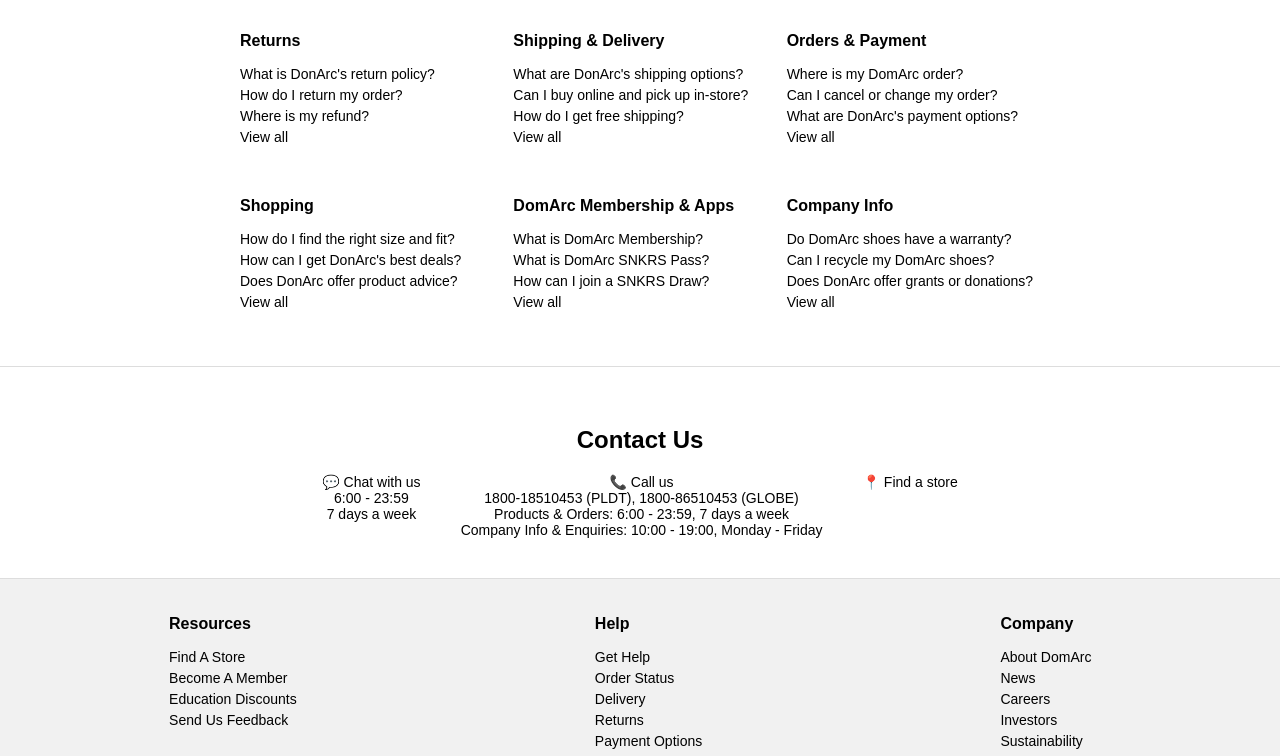
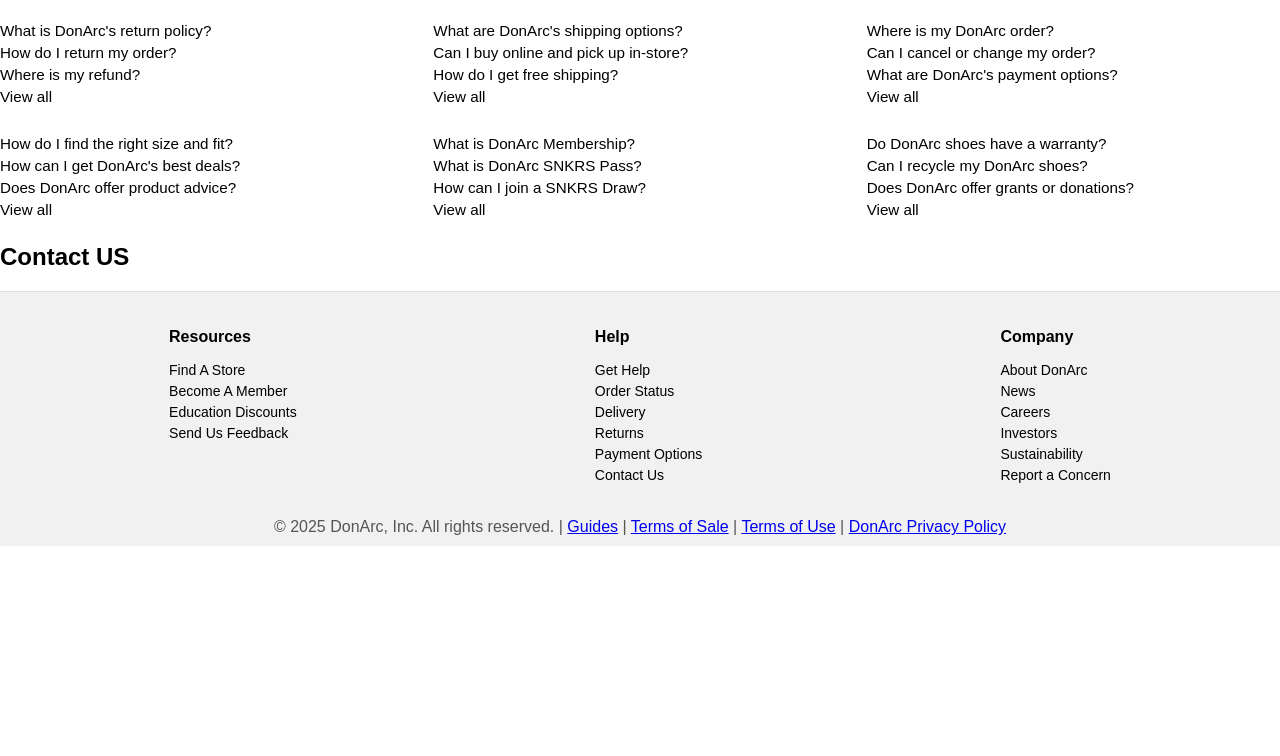
Before and after one commit to BlueSesssss/MosesProj, a plain HTML site: page Helpbtn/index.html in a window 1280 px wide. Shown: the part 399-1155 px from the top of the page. After the commit the page ends 945 px from the top, so only its background shows below. Drawn offline with Linux system fonts and the light colour scheme.

Commit message:
Menu add

```diff
--- a/Helpbtn/index.html
+++ b/Helpbtn/index.html
@@ -28,82 +28,78 @@
             </div>
         </section>
 
-        <section class="quick-assists">
+        <section class="quick-asssists">
             <h2>Quick Assists</h2>
             <p>Answers to our most frequently asked questions are just one click away.</p>
-            <div class="assist-grid">
+            <div class="assist-list">
                 <div class="assist-category">
-                    <h3>Returns</h3>
-                    <ul>
-                        <li><a href="#">What is DonArc's return policy?</a></li>
-                        <li><a href="#">How do I return my order?</a></li>
-                        <li><a href="#">Where is my refund?</a></li>
-                        <li><a href="#">View all</a></li>
-                    </ul>
+                    <button class="accordion">Returns</button>
+                    <div class="panel">
+                        <a href="#">What is DonArc's return policy?</a>
+                        <a href="#">How do I return my order?</a>
+                        <a href="#">Where is my refund?</a>
+                        <a href="#">View all</a>
+                    </div>
                 </div>
                 <div class="assist-category">
-                    <h3>Shipping & Delivery</h3>
-                    <ul>
-                        <li><a href="#">What are DonArc's shipping options?</a></li>
-                        <li><a href="#">Can I buy online and pick up in-store?</a></li>
-                        <li><a href="#">How do I get free shipping?</a></li>
-                        <li><a href="#">View all</a></li>
-                    </ul>
+                    <button class="accordion">Shipping & Delivery</button>
+                    <div class="panel">
+                        <a href="#">What are DonArc's shipping options?</a>
+                        <a href="#">Can I buy online and pick up in-store?</a>
+                        <a href="#">How do I get free shipping?</a>
+                        <a href="#">View all</a>
+                    </div>
                 </div>
                 <div class="assist-category">
-                    <h3>Orders & Payment</h3>
-                    <ul>
-                        <li><a href="#">Where is my DomArc order?</a></li>
-                        <li><a href="#">Can I cancel or change my order?</a></li>
-                        <li><a href="#">What are DonArc's payment options?</a></li>
-                        <li><a href="#">View all</a></li>
-                    </ul>
+                    <button class="accordion">Orders & Payment</button>
+                    <div class="panel">
+                        <a href="#">Where is my DonArc order?</a>
+                        <a href="#">Can I cancel or change my order?</a>
+                        <a href="#">What are DonArc's payment options?</a>
+                        <a href="#">View all</a>
+                    </div>
                 </div>
                 <div class="assist-category">
-                    <h3>Shopping</h3>
-                    <ul>
-                        <li><a href="#">How do I find the right size and fit?</a></li>
-                        <li><a href="#">How can I get DonArc's best deals?</a></li>
-                        <li><a href="#">Does DonArc offer product advice?</a></li>
-                        <li><a href="#">View all</a></li>
-                    </ul>
+                    <button class="accordion">Shopping</button>
+                    <div class="panel">
+                        <a href="#">How do I find the right size and fit?</a>
+                        <a href="#">How can I get DonArc's best deals?</a>
+                        <a href="#">Does DonArc offer product advice?</a>
+                        <a href="#">View all</a>
+                    </div>
                 </div>
                 <div class="assist-category">
-                    <h3>DomArc Membership & Apps</h3>
-                    <ul>
-                        <li><a href="#">What is DomArc Membership?</a></li>
-                        <li><a href="#">What is DomArc SNKRS Pass?</a></li>
-                        <li><a href="#">How can I join a SNKRS Draw?</a></li>
-                        <li><a href="#">View all</a></li>
-                    </ul>
+                    <button class="accordion">DonArc Membership & Apps</button>
+                    <div class="panel">
+                        <a href="#">What is DonArc Membership?</a>
+                        <a href="#">What is DonArc SNKRS Pass?</a>
+                        <a href="#">How can I join a SNKRS Draw?</a>
+                        <a href="#">View all</a>
+                    </div>
                 </div>
                 <div class="assist-category">
-                    <h3>Company Info</h3>
-                    <ul>
-                        <li><a href="#">Do DomArc shoes have a warranty?</a></li>
-                        <li><a href="#">Can I recycle my DomArc shoes?</a></li>
-                        <li><a href="#">Does DonArc offer grants or donations?</a></li>
-                        <li><a href="#">View all</a></li>
-                    </ul>
+                    <button class="accordion">Company Info</button>
+                    <div class="panel">
+                        <a href="#">Do DonArc shoes have a warranty?</a>
+                        <a href="#">Can I recycle my DonArc shoes?</a>
+                        <a href="#">Does DonArc offer grants or donations?</a>
+                        <a href="#">View all</a>
+                    </div>
                 </div>
             </div>
         </section>
+    </main>
 
-        <section class="contact-us">
-            <h2>Contact Us</h2>
-            <div class="contact-options">
-                <div class="contact-item">💬 Chat with us<br>6:00 - 23:59<br>7 days a week</div>
-                <div class="contact-item">📞 Call us<br>1800-18510453 (PLDT), 1800-86510453 (GLOBE)<br>Products & Orders: 6:00 - 23:59, 7 days a week<br>Company Info & Enquiries: 10:00 - 19:00, Monday - Friday</div>
-                <div class="contact-item">📍 Find a store</div>
-            </div>
-        </section>
-    </main>
+    <section class="Contact us-section">
+        <h1>Contact US</h1>
+
+    </section>
 
     <footer>
         <div class="footer-links">
             <div class="footer-section">
                 <h3>Resources</h3>
-                <a href="#">Find A Store</a>
+                <a href="../Findastorebtn/index.html">Find A Store</a>
                 <a href="#">Become A Member</a>
                 <a href="#">Education Discounts</a>
                 <a href="#">Send Us Feedback</a>
@@ -119,7 +115,7 @@
             </div>
             <div class="footer-section">
                 <h3>Company</h3>
-                <a href="#">About DomArc</a>
+                <a href="#">About DonArc</a>
                 <a href="#">News</a>
                 <a href="#">Careers</a>
                 <a href="#">Investors</a>
@@ -127,7 +123,7 @@
                 <a href="#">Report a Concern</a>
             </div>
         </div>
-        <p class="footer-bottom">&copy; 2025 DonArc, Inc. All rights reserved. | <a href="#">Guides</a> | <a href="#">Terms of Sale</a> | <a href="#">Terms of Use</a> | <a href="#">DomArc Privacy Policy</a></p>
+        <p class="footer-bottom">&copy; 2025 DonArc, Inc. All rights reserved. | <a href="#">Guides</a> | <a href="#">Terms of Sale</a> | <a href="#">Terms of Use</a> | <a href="#">DonArc Privacy Policy</a></p>
     </footer>
 </body>
 </html>
--- a/Helpbtn/script.js
+++ b/Helpbtn/script.js
@@ -1,9 +1,6 @@
-// Script for Help Page Interactivity
-
-document.addEventListener("DOMContentLoaded", () => {
-    // Add interactivity for FAQ items
+document.addEventListener("DOMContentLoaded", function () {
+    /** 📌 Quick Assists Click Handling **/
     const assistLinks = document.querySelectorAll(".quick-assists a");
-
     assistLinks.forEach(link => {
         link.addEventListener("click", (e) => {
             e.preventDefault();
@@ -11,18 +8,91 @@ document.addEventListener("DOMContentLoaded", () => {
         });
     });
 
-    // Example: Toggle contact info visibility
-    const contactUs = document.querySelector(".contact-us");
-    const toggleButton = document.createElement("button");
-    toggleButton.textContent = "Toggle Contact Info";
-    toggleButton.style.margin = "20px auto";
-    toggleButton.style.display = "block";
-    toggleButton.style.padding = "10px 20px";
-    toggleButton.style.fontSize = "1rem";
+    /** 📌 Handle Accordion & Screen Resizing **/
+    function handleScreenResize() {
+        const accordions = document.querySelectorAll(".accordion");
+        const isMobile = window.innerWidth <= 768;
 
-    toggleButton.addEventListener("click", () => {
-        contactUs.style.display = contactUs.style.display === "none" ? "flex" : "none";
+        accordions.forEach(button => {
+            const panel = button.nextElementSibling;
+
+            if (isMobile) {
+                panel.style.maxHeight = null; // Collapse on small screens
+
+                // Add event listener only if not already added
+                if (!button.hasAttribute("data-listener")) {
+                    button.addEventListener("click", togglePanel);
+                    button.setAttribute("data-listener", "true"); // Prevent duplicate listeners
+                }
+            } else {
+                panel.style.maxHeight = panel.scrollHeight + "px"; // Always expanded on large screens
+                panel.style.display = "block"; // Ensure visibility
+                button.removeEventListener("click", togglePanel);
+                button.removeAttribute("data-listener"); // Allow re-adding if resized back to mobile
+            }
+        });
+    }
+
+    function togglePanel() {
+        const panel = this.nextElementSibling;
+        if (panel.style.maxHeight) {
+            panel.style.maxHeight = null; // Collapse
+        } else {
+            panel.style.maxHeight = panel.scrollHeight + "px"; // Expand
+        }
+    }
+
+    window.addEventListener("resize", handleScreenResize);
+    handleScreenResize(); // Run on page load
+
+    /** 📌 Dictionary API Fetch **/
+    const searchInput = document.getElementById("search-input"); // Input field
+    const searchButton = document.getElementById("search-button"); // Search button
+    const resultContainer = document.getElementById("search-results"); // Where results show
+
+    async function fetchDefinition(word) {
+        if (!word) {
+            resultContainer.innerHTML = "<p style='color:red;'>Please enter a word.</p>";
+            return;
+        }
+
+        try {
+            resultContainer.innerHTML = "<p>Loading...</p>"; // Show loading state
+            const response = await fetch(`https://api.dictionaryapi.dev/api/v2/entries/en/${word}`);
+            if (!response.ok) {
+                throw new Error("Word not found");
+            }
+            const data = await response.json();
+            displayDefinition(data);
+        } catch (error) {
+            resultContainer.innerHTML = `<p style='color:red;'>${error.message}</p>`;
+        }
+    }
+
+    function displayDefinition(data) {
+        const wordData = data[0];
+        const meanings = wordData.meanings.map(meaning => `
+            <div>
+                <strong>${meaning.partOfSpeech}</strong>: ${meaning.definitions[0].definition}
+            </div>
+        `).join("<br>");
+
+        resultContainer.innerHTML = `
+            <h3>${wordData.word}</h3>
+            ${meanings}
+        `;
+    }
+
+    // Search button click event
+    searchButton.addEventListener("click", function () {
+        const word = searchInput.value.trim();
+        fetchDefinition(word);
     });
 
-    document.body.insertBefore(toggleButton, contactUs);
+    // Allow "Enter" key to trigger search
+    searchInput.addEventListener("keypress", function (event) {
+        if (event.key === "Enter") {
+            searchButton.click();
+        }
+    });
 });
--- a/Helpbtn/style.css
+++ b/Helpbtn/style.css
@@ -130,3 +130,119 @@ footer p {
     background: #f1f1f1;
     margin: 0;
 }
+
+/* General Styles */
+.quick-assists {
+    width: 90%;
+    max-width: 1200px;
+    margin: auto;
+    text-align: center; /* Ensures the text inside is centered */
+    padding: 20px; /* Adds some spacing */
+}
+
+
+h2 {
+    font-size: 2em;
+    margin-bottom: 5px;
+    text-align: left;
+}
+
+p {
+    font-size: 1em;
+    color: #555;
+    margin-bottom: 20px;
+    text-align: left;
+}
+
+/* 📌 Responsive Grid Layout */
+.assist-list {
+    display: grid;
+    grid-template-columns: repeat(auto-fit, minmax(250px, 1fr)); /* Expands based on screen size */
+    gap: 20px;
+    margin-top: 20px;
+}
+
+/* 📌 Category Styling */
+.assist-category {
+    width: 100%;
+}
+
+/* 📌 Accordion (Small Screens Only) */
+@media (max-width: 768px) {
+    .accordion {
+        background: none;
+        border: none;
+        text-align: left;
+        width: 100%;
+        padding: 12px;
+        font-size: 1.1em;
+        font-weight: bold;
+        cursor: pointer;
+        border-bottom: 1px solid #ccc;
+        display: flex;
+        justify-content: space-between;
+        align-items: center;
+    }
+
+    .accordion::after {
+        content: "\25BE"; /* Down arrow */
+        font-size: 1.2em;
+        transition: transform 0.3s ease;
+    }
+
+    .active::after {
+        transform: rotate(180deg); /* Rotate arrow up when active */
+    }
+
+    .panel {
+        max-height: 0;
+        overflow: hidden;
+        transition: max-height 0.3s ease-out;
+    }
+
+    /* When expanded */
+    .panel.active {
+        max-height: 1000px; /* Large enough to fit most content */
+        padding: 10px 12px; /* Add padding back */
+    }
+
+
+}
+
+/* 📌 Large Screens - Show Content Without Accordion */
+@media (min-width: 769px) {
+    .accordion {
+        display: none; /* Hide accordion buttons */
+    }
+
+    .panel {
+        display: block !important; /* Always show content */
+    }
+}
+
+/* 📌 Links inside panel */
+.panel a {
+    display: block;
+    color: #000;
+    text-decoration: none;
+    font-size: 0.95em;
+    margin: 5px 0;
+}
+
+.panel a:hover {
+    text-decoration: underline;
+}
+
+/* 📌 Tablet View (2 Columns) */
+@media (min-width: 768px) {
+    .assist-list {
+        grid-template-columns: repeat(2, 1fr);
+    }
+}
+
+/* 📌 Desktop View (3 Columns) */
+@media (min-width: 1024px) {
+    .assist-list {
+        grid-template-columns: repeat(3, 1fr);
+    }
+}
```
